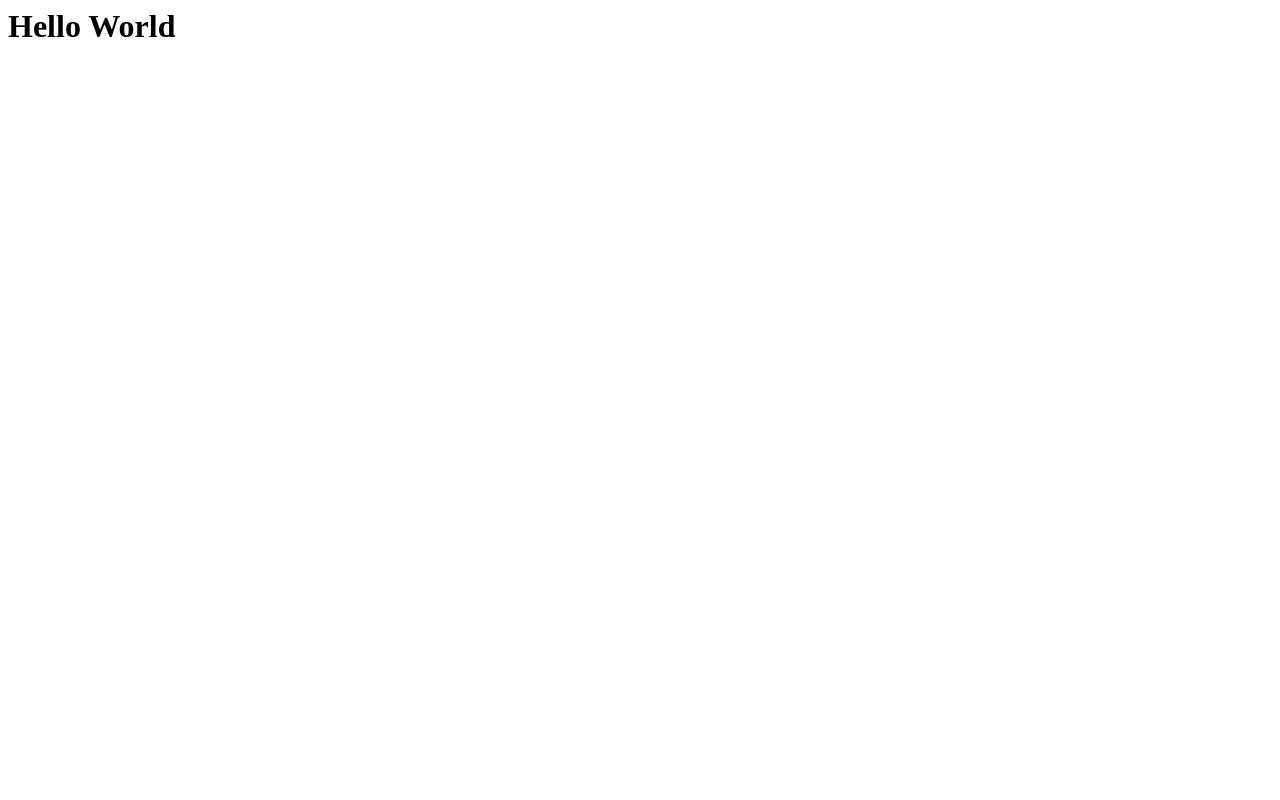
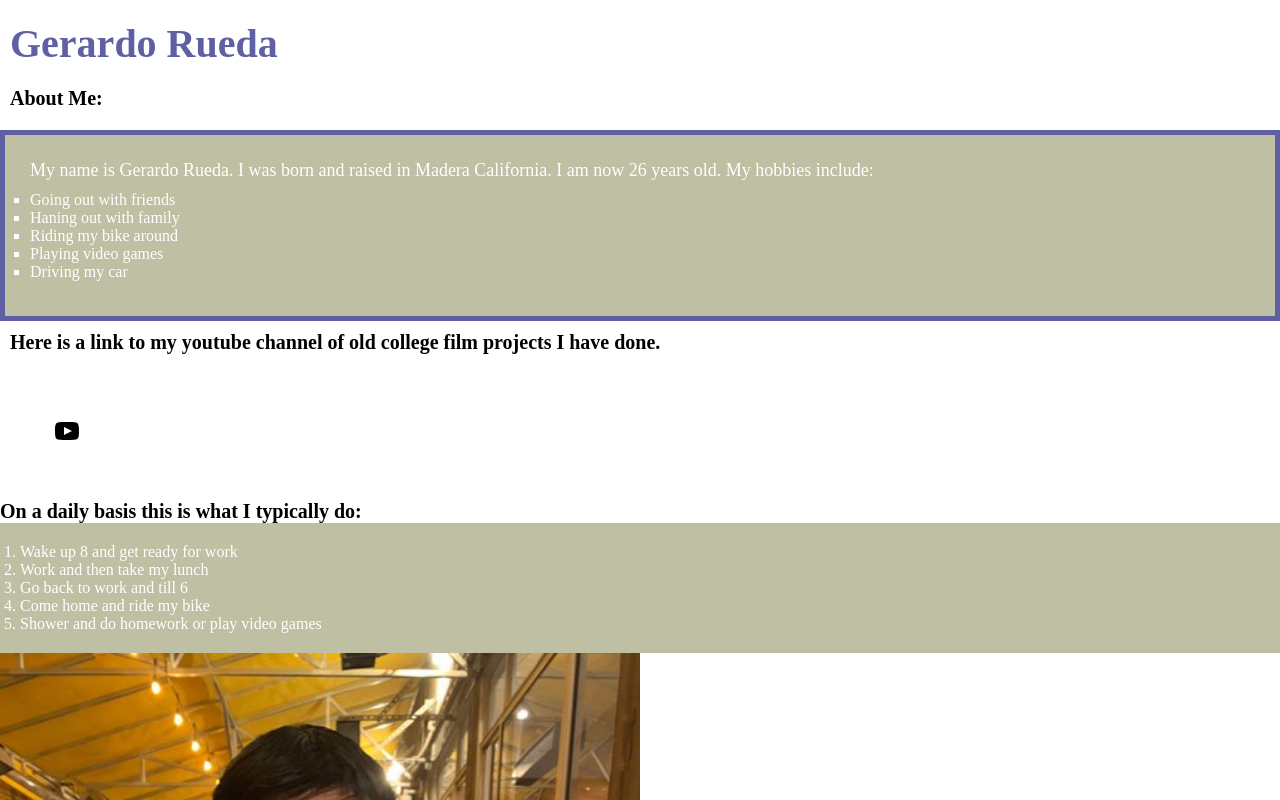
Before and after one commit to grueda95/grueda95.github.io, a plain HTML site: page index.html in a window 1280 px wide. Shown: the top 800 px of the page. Drawn offline with Linux system fonts and the light colour scheme.

Commit message:
adding css to my github page

```diff
--- a/index.html
+++ b/index.html
@@ -1 +1,47 @@
-<h1>Hello World<h1>
+<!DOCTYPE html>
+<html>
+    <head>
+        <title>About Gerardo</title>
+        <meta name="" content="A little bit about Gerardo Rueda">
+        <meta charset="utf-8">
+        <meta name="robots" content="index,follow">
+        <link rel="icon" href="img/worker_113306.ico">
+        <meta name="viewport" content="width=device-width, initial-scale=1">
+        <link rel="stylesheet" href="style.css">
+    </head>
+    <body>
+        <h1 class="header">Gerardo Rueda</h1>
+
+        <h2 id="Title1">About Me:</h2>
+        <div class="part1">
+        <p>
+            My name is Gerardo Rueda. I was born and raised in Madera California. I am now 26
+            years old. My hobbies include:
+            <ul>
+                <li>Going out with friends</li>
+                <li>Haning out with family</li>
+                <li>Riding my bike around</li>
+                <li>Playing video games</li>
+                <li>Driving my car</li>
+            </ul>
+        </p>
+    </div>
+    <h3> Here is a link to my youtube channel of old college film projects I have done.</h3>
+        <a target="_blank"
+        href="https://www.youtube.com/user/OmfgEraSnipeZ/videos"><img class="ytlink" src="img/iconmonstr-youtube-6 (1).svg" alt=""></a>
+
+        <div>
+        <h4 class="daily">On a daily basis this is what I typically do: </h4>
+        <ol class="todo">
+            <li>Wake up 8 and get ready for work</li>
+            <li>Work and then take my lunch</li>
+            <li>Go back to work and till 6</li>
+            <li>Come home and ride my bike</li>
+            <li>Shower and do homework or play video games</li>
+        </ol>
+    </div>
+
+    <img class="me" src="img/ME.jpg" alt="">
+
+    </body>
+</html>
--- /dev/null
+++ b/style.css
@@ -0,0 +1,67 @@
+html{
+    font-size: 62.5%;
+}
+
+*{
+    margin: 0;
+    padding: 0;
+    box-sizing: border-box;
+}
+
+.header{
+    color: rgb(95, 95, 164);
+    font-size: 4rem;
+    margin: 20px 10px;
+}
+#Title1{
+    color: black;
+    margin: 10px;
+    font-size: 2rem;
+}
+
+p{
+    font-size: 1.8rem;
+    padding: 5px;
+}
+ul{
+    list-style: square;
+    font-size: 1.6rem;
+    margin: 5x;
+    padding: 5px;
+}
+
+.part1{
+    background-color: rgb(190, 191, 163);
+    color: white;
+    width: 100% ;
+    padding: 20px;
+    margin-top: 20px;
+    border: 5px solid rgb(95, 95, 164);
+}
+
+h3{
+    font-size: 2rem;
+    margin: 10px;
+}
+
+.daily{
+    font-size: 2rem;
+}
+
+.ytlink{
+    background-color: white;
+    margin: 5px;
+    padding: 50px;
+}
+
+.todo{
+    color: rgb(255, 255, 255);
+    background-color:rgb(190, 191, 163) ;
+    font-size: 1.6rem;
+    padding: 20px;
+}
+
+.me{
+  background-color: forestgreen;
+  width: 50%;
+}
```
Also changed, not shown: img/ME.jpg (added), img/iconmonstr-youtube-6 (1).svg (added), img/worker_113306.ico (added).
